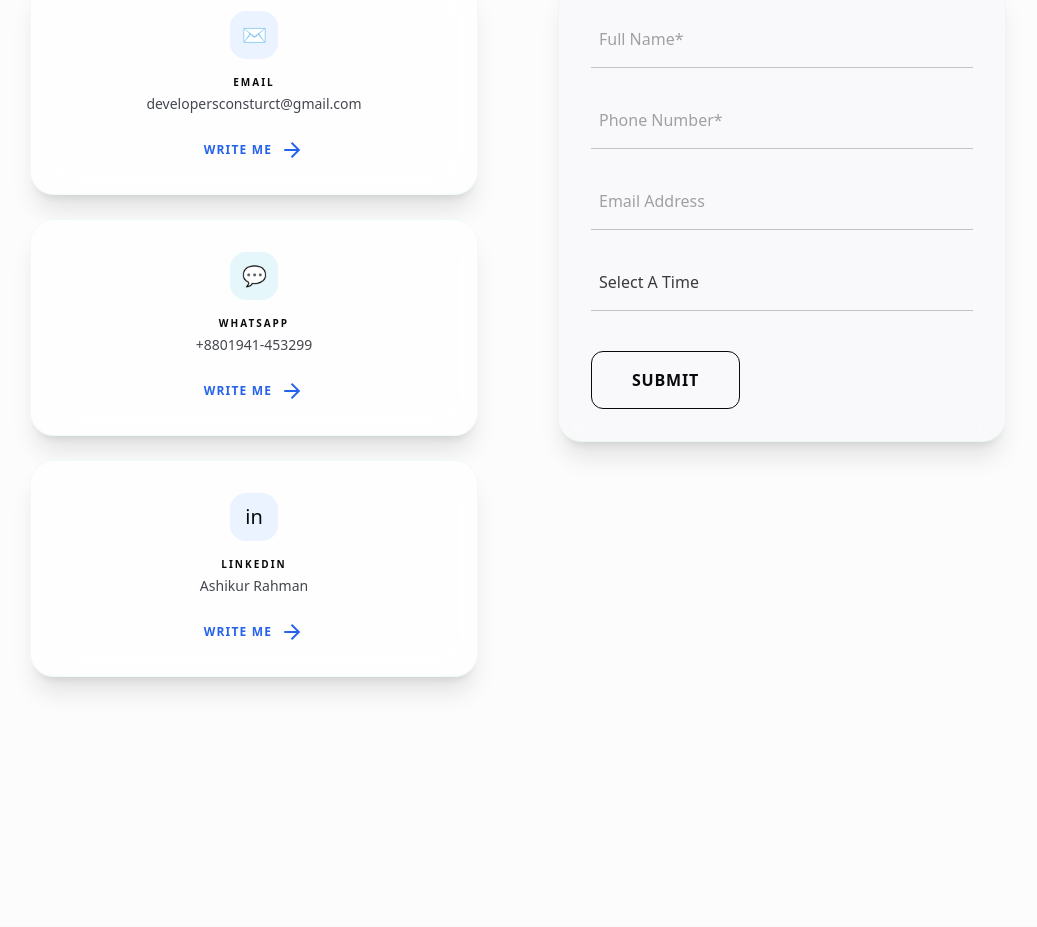
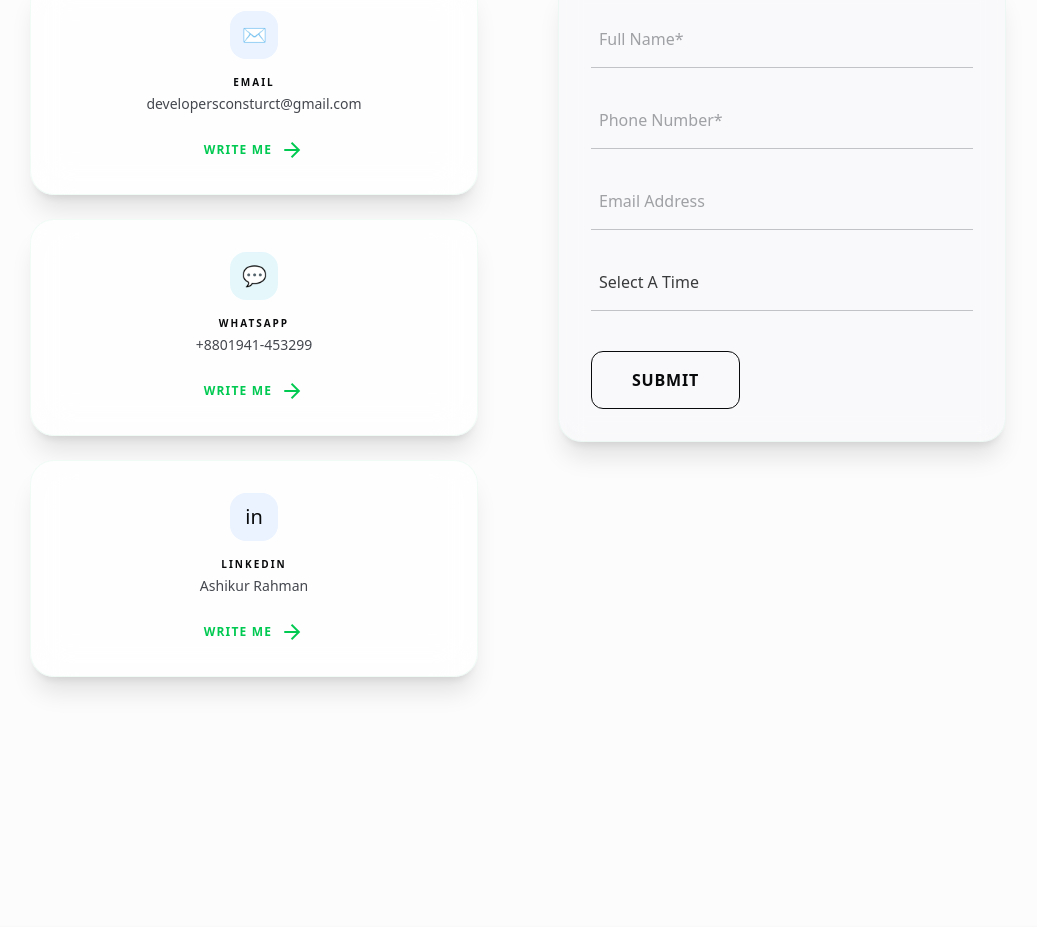
Before and after one commit to Ashikurrahman-dev-web/Portfolio, a Next.js app: page / in a window 1280 px wide. Shown: the part 5892-6819 px from the top of the page, without its empty margins (122-1159 px from the left). Built offline with nearby package versions, Linux system fonts and the light colour scheme.

Commit message:
blue remove

```diff
--- a/src/components/Contact.jsx
+++ b/src/components/Contact.jsx
@@ -27,11 +27,11 @@ const Contact = () => {
     {
 
       icon: "in",
-title: "LINKEDIN",
-value: "Ashikur Rahman",
-link: "https://www.linkedin.com/in/ashikur-rahman-6559a93b3",
-color: "bg-blue-500/10",
- isTextIcon: true
+      title: "LINKEDIN",
+      value: "Ashikur Rahman",
+      link: "https://www.linkedin.com/in/ashikur-rahman-6559a93b3",
+      color: "bg-blue-500/10",
+      isTextIcon: true
 }
   ];
 
@@ -127,7 +127,7 @@ className="glass-card p-8 text-center flex flex-col items-center border border-g
                     href={method.link}
                     target="_blank"
                     rel="me noopener noreferrer"
-                    className="text-primary text-xs font-bold uppercase tracking-widest hover:underline flex items-center gap-2 group-hover:gap-3 transition-all"
+                    className="text-green-500 text-xs font-bold uppercase tracking-widest hover:underline flex items-center gap-2 group-hover:gap-3 transition-all"
                   >
                     Write me
                     <span className="material-symbols-outlined text-sm">arrow_forward</span>
```
